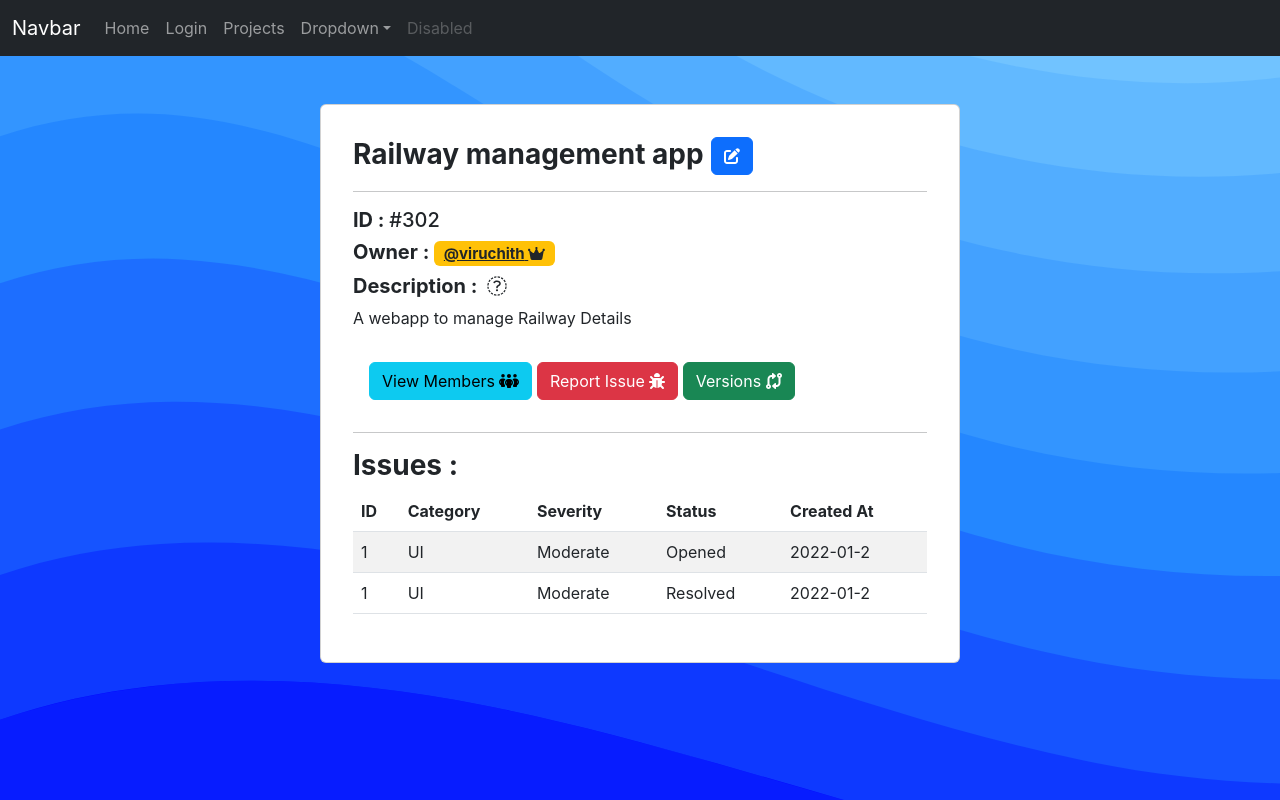
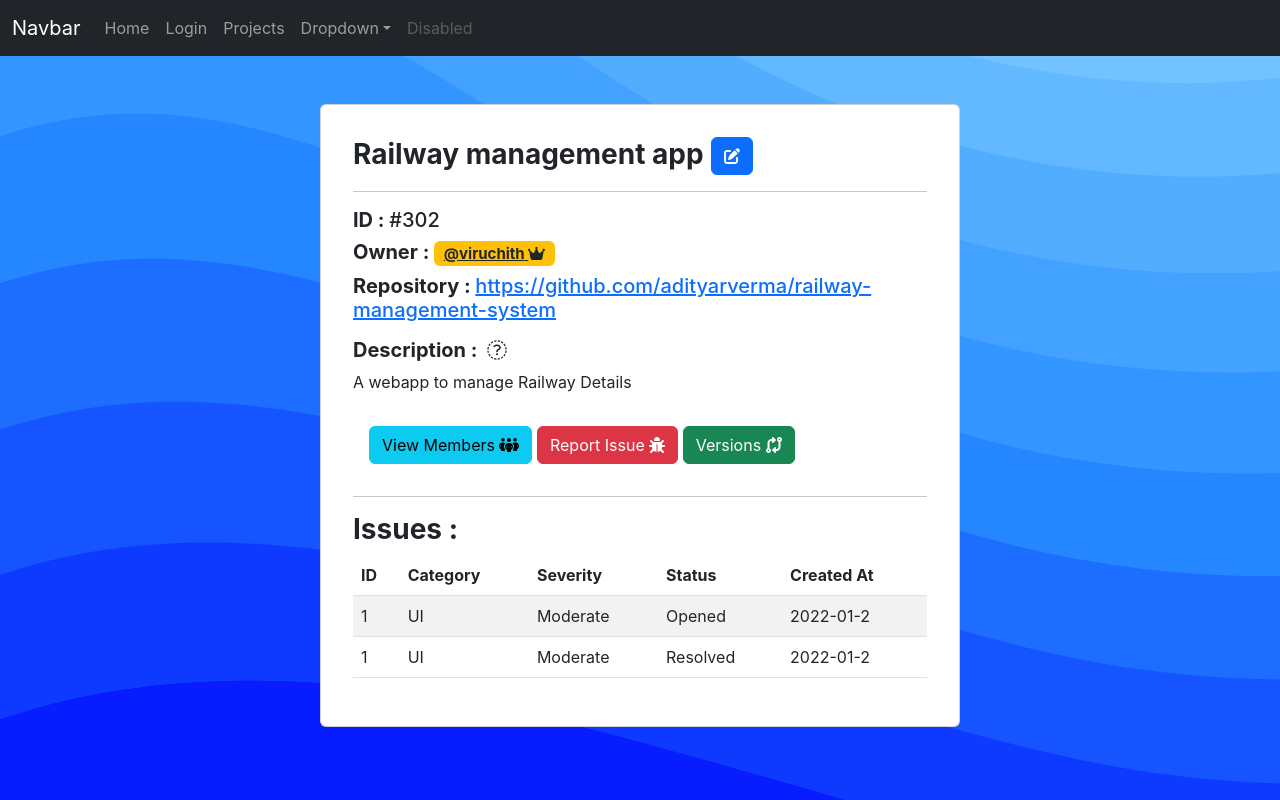
Before and after one commit to viruchith/react-bugspot, a React (Create React App) app: page /projects/302 in a window 1280 px wide. Built offline with nearby package versions, Linux system fonts and the light colour scheme.

Commit message:
repoURL display added

```diff
--- a/src/pages/ProjectViewPage.js
+++ b/src/pages/ProjectViewPage.js
@@ -17,6 +17,9 @@ function ProjectViewPage() {
             <hr />
             <h5><strong>ID : </strong>#{project.id}</h5>
             <h5><strong>Owner : </strong><Link className='badge bg-warning text-dark pill-rounded' >@{project.owner.username}&nbsp;<i className="fa-solid fa-crown"></i></Link></h5>
+            <div className="mb-3">
+                <h5><strong>Repository : </strong><Link target={"_blank"} to={project.repoURL} >{project.repoURL}</Link></h5>
+            </div>
             <div className="mb-3">
                 <h5><strong>Description : &nbsp;<i className="fa-sharp fa-solid fa-circle-info"></i></strong></h5>
                 <p>{project.description}</p>
```
